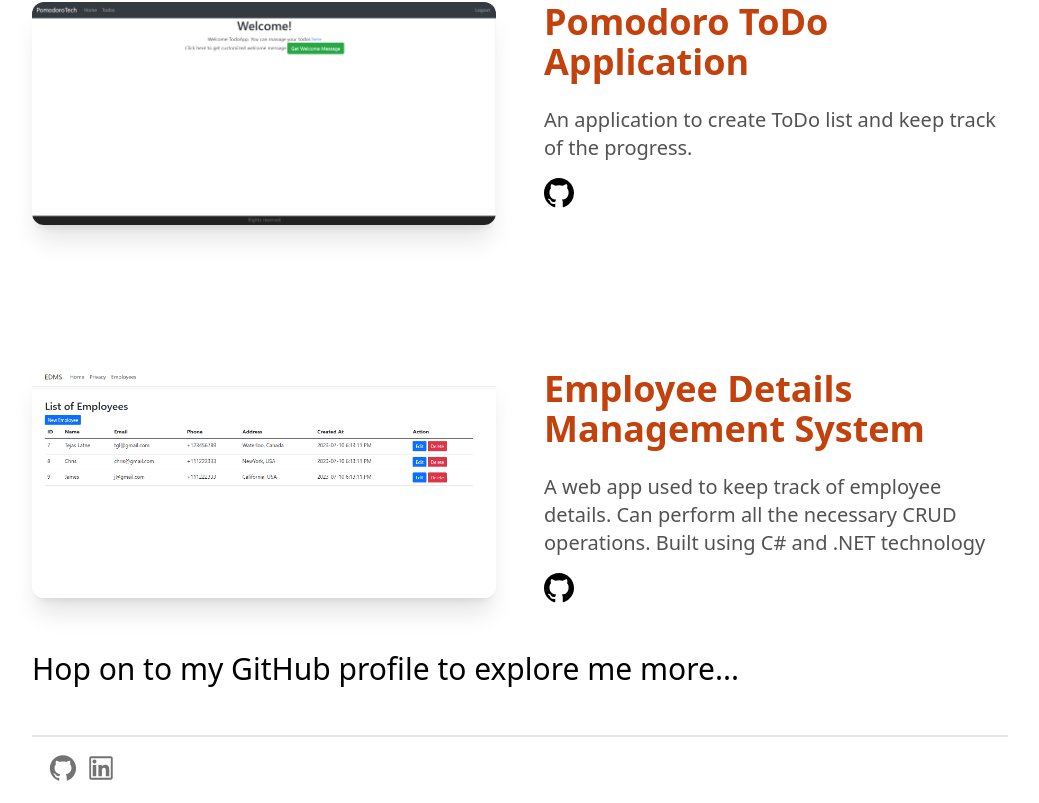
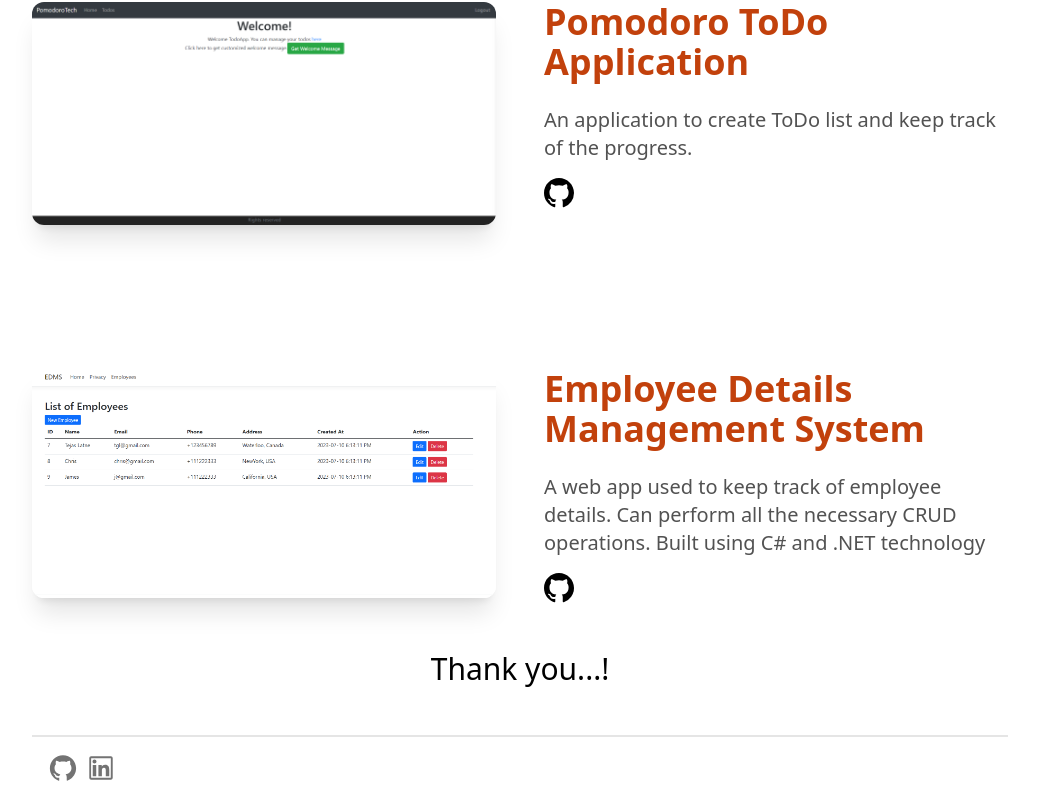
Before and after one commit to tglatne/tejas.github.io, a Next.js app: page / in a window 1280 px wide. Shown: the part 2270-3073 px from the top of the page, without its empty margins (120-1159 px from the left). Built offline with nearby package versions, Linux system fonts and the light colour scheme.

Commit message:
end changes

```diff
--- a/components/ProjectsSection.tsx
+++ b/components/ProjectsSection.tsx
@@ -80,8 +80,8 @@ const ProjectsSection = () => {
           );
         })}
       </div>
-      <div className="mt-12 flex flex-col space-y-28 text-3xl">
-        Hop on to my GitHub profile to explore me more...
+      <div className="mt-12 flex flex-col space-y-28 text-3xl text-center">
+        Thank you...!
       </div>
     </section>
   );
```
